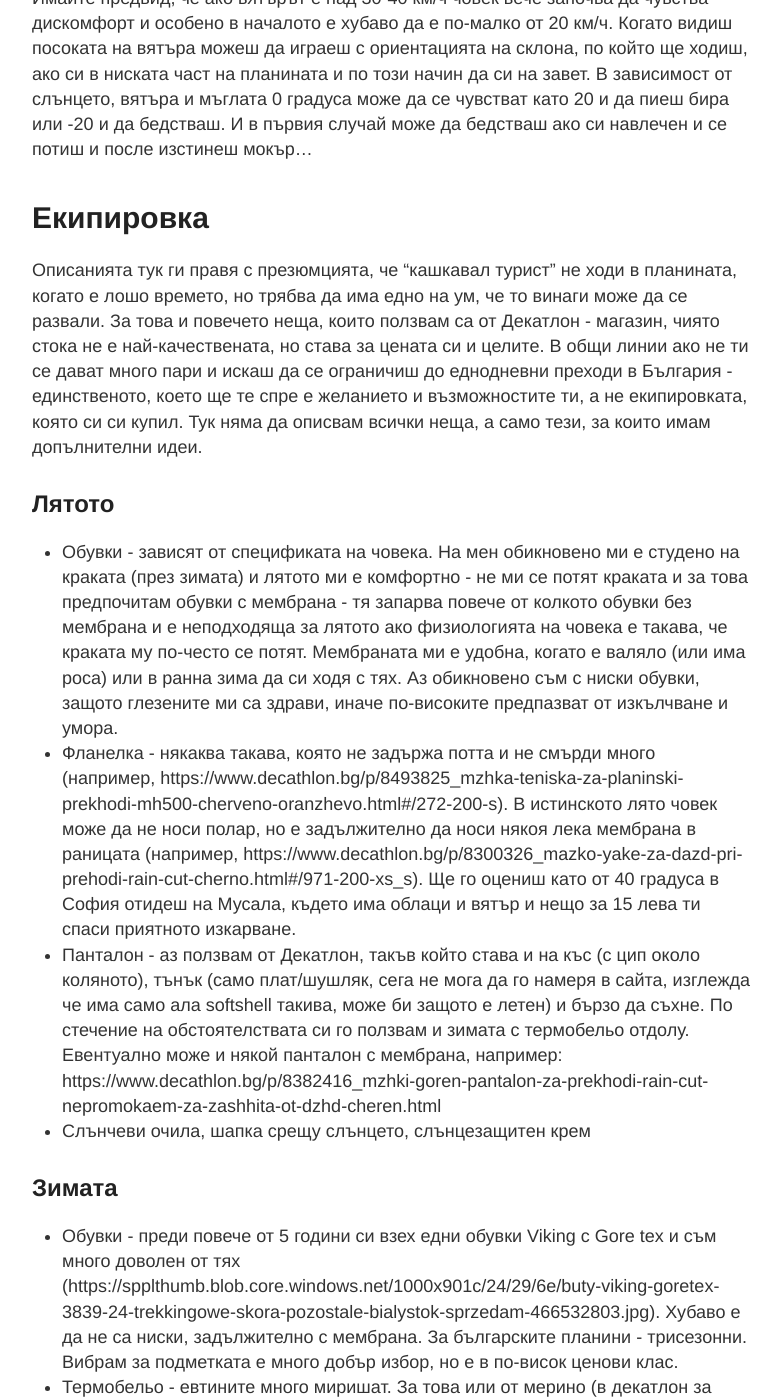
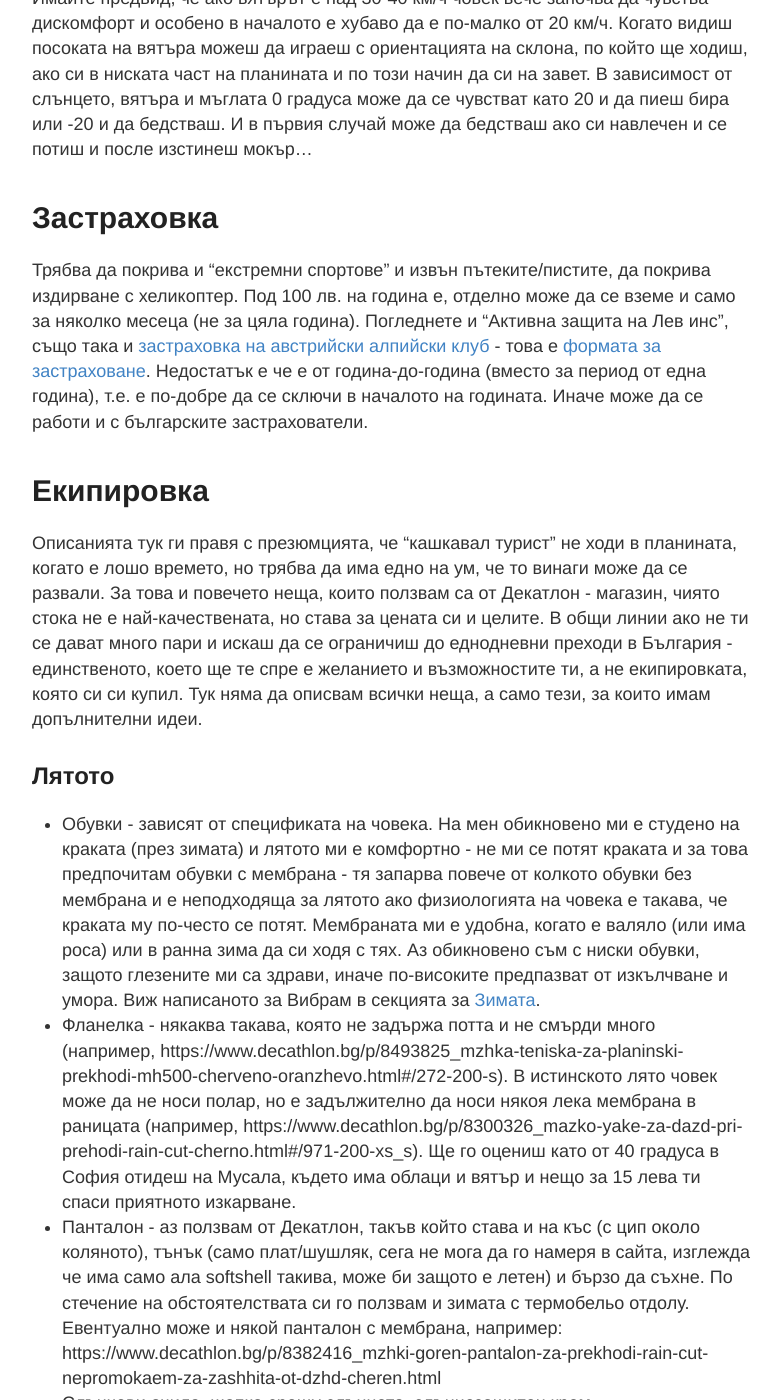
Before and after one commit to ptanov/ptanov.github.io, a Jekyll site: the page built from _posts/2018-02-04-tourism.md, in a window 1280 px wide and 1400 px high, scrolled down 726 px. Shown: the whole window, without its empty margins (248-1029 px from the left). Built offline with Jekyll 4.4.1, drawn with Linux system fonts in a browser that asks for light colours; comment, search, counter and statistics services are not loaded; some of the changed text lies outside the part shown.

Commit message:
Added a new information to the old topics

```diff
--- a/_posts/2018-02-04-tourism.md
+++ b/_posts/2018-02-04-tourism.md
@@ -12,18 +12,21 @@
 # Прогноза за времето
 По мои наблюдения за България най-точният сайт за прогнози е http://meteoblue.com, например прогноза за Черни връх: https://www.meteoblue.com/en/weather/forecast/week/cherni-vrah_bulgaria_732540 . Човек лесно може да се ориентира каква е вероятността прогнозата да се сбъдне, да я гледа по часове, да избере координати където иска да види прогнозата и т.н. Имайте предвид, че ако вятърът е над 30-40 км/ч човек вече започва да чувства дискомфорт и особено в началото е хубаво да е по-малко от 20 км/ч. Когато видиш посоката на вятъра можеш да играеш с ориентацията на склона, по който ще ходиш, ако си в ниската част на планината и по този начин да си на завет. В зависимост от слънцето, вятъра и мъглата 0 градуса може да се чувстват като 20 и да пиеш бира или -20 и да бедстваш. И в първия случай може да бедстваш ако си навлечен и се потиш и после изстинеш мокър...
 
+# Застраховка
+Трябва да покрива и "екстремни спортове" и извън пътеките/пистите, да покрива издирване с хеликоптер. Под 100 лв. на година е, отделно може да се вземе и само за няколко месеца (не за цяла година). Погледнете и "Активна защита на Лев инс", също така и [застраховка на австрийски алпийски клуб](https://www.google.bg/search?q=застраховка+на+австрийски+алпийски+клуб) - това е [формата за застраховане](https://aacuk.org.uk/membership/). Недостатък е че е от година-до-година (вместо за период от една година), т.е. е по-добре да се сключи в началото на годината. Иначе може да се работи и с българските застрахователи.
+
 # Екипировка
 Описанията тук ги правя с презюмцията, че "кашкавал турист" не ходи в планината, когато е лошо времето, но трябва да има едно на ум, че то винаги може да се развали. За това и повечето неща, които ползвам са от Декатлон - магазин, чиято стока не е най-качествената, но става за цената си и целите. В общи линии ако не ти се дават много пари и искаш да се ограничиш до еднодневни преходи в България - единственото, което ще те спре е желанието и възможностите ти, а не екипировката, която си си купил.
 Тук няма да описвам всички неща, а само тези, за които имам допълнителни идеи.
 
 ## Лятото
- - Oбувки - зависят от спецификата на човека. На мен обикновено ми е студено на краката (през зимата) и лятото ми е комфортно - не ми се потят краката и за това предпочитам обувки с мембрана - тя запарва повече от колкото обувки без мембрана и е неподходяща за лятото ако физиологията на човека е такава, че краката му по-често се потят. Мембраната ми е удобна, когато е валяло (или има роса) или в ранна зима да си ходя с тях. Аз обикновено съм с ниски обувки, защото глезените ми са здрави, иначе по-високите предпазват от изкълчване и умора.
+ - Oбувки - зависят от спецификата на човека. На мен обикновено ми е студено на краката (през зимата) и лятото ми е комфортно - не ми се потят краката и за това предпочитам обувки с мембрана - тя запарва повече от колкото обувки без мембрана и е неподходяща за лятото ако физиологията на човека е такава, че краката му по-често се потят. Мембраната ми е удобна, когато е валяло (или има роса) или в ранна зима да си ходя с тях. Аз обикновено съм с ниски обувки, защото глезените ми са здрави, иначе по-високите предпазват от изкълчване и умора. Виж написаното за Вибрам в секцията за [Зимата]({% post_url 2018-02-04-tourism %}#зимата).
  - Фланелка - някаква такава, която не задържа потта и не смърди много (например, https://www.decathlon.bg/p/8493825_mzhka-teniska-za-planinski-prekhodi-mh500-cherveno-oranzhevo.html#/272-200-s). В истинското лято човек може да не носи полар, но е задължително да носи някоя лека мембрана в раницата (например, https://www.decathlon.bg/p/8300326_mazko-yake-za-dazd-pri-prehodi-rain-cut-cherno.html#/971-200-xs_s). Ще го оцениш като от 40 градуса в София отидеш на Мусала, където има облаци и вятър и нещо за 15 лева ти спаси приятното изкарване.
  - Панталон - аз ползвам от Декатлон, такъв който става и на къс (с цип около коляното), тънък (само плат/шушляк, сега не мога да го намеря в сайта, изглежда че има само ала softshell такива, може би защото е летен) и бързо да съхне. По стечение на обстоятелствата си го ползвам и зимата с термобельо отдолу. Евентуално може и някой панталон с мембрана, например: https://www.decathlon.bg/p/8382416_mzhki-goren-pantalon-za-prekhodi-rain-cut-nepromokaem-za-zashhita-ot-dzhd-cheren.html
  - Слънчеви очила, шапка срещу слънцето, слънцезащитен крем
 
 ## Зимата
- - Обувки - преди повече от 5 години си взех едни обувки Viking с Gore tex и съм много доволен от тях (https://spplthumb.blob.core.windows.net/1000x901c/24/29/6e/buty-viking-goretex-3839-24-trekkingowe-skora-pozostale-bialystok-sprzedam-466532803.jpg). Хубаво е да не са ниски, задължително с мембрана. За българските планини - трисезонни. Вибрам за подметката е много добър избор, но е в по-висок ценови клас.
+ - Обувки - преди повече от 5 години си взех едни обувки Viking с Gore tex и съм много доволен от тях (https://spplthumb.blob.core.windows.net/1000x901c/24/29/6e/buty-viking-goretex-3839-24-trekkingowe-skora-pozostale-bialystok-sprzedam-466532803.jpg). Хубаво е да не са ниски, задължително с мембрана. За българските планини - трисезонни. Вибрам за подметката е много добър избор, но е в по-висок ценови клас ([повече информация](http://blog.polezen.bg/2015/02/vibram.html)). Чувал съм хора да се оплакват от това, че се хлъзга на мокро, но предполагам е защото има различни типове Вибрам - за различни условия, а те са били с неподходящ тип.
  - Термобельо - евтините много миришат. За това или от мерино (в декатлон за 50тина лева - https://www.decathlon.bg/p/8316087_klin-techwool-100-cheren.html?search_query=merino&results=16#/272-200-s, https://www.decathlon.bg/p/8316088_teniska-techwool-100-warm-zip-cherna.html?search_query=merino&results=16#/272-200-s, https://www.decathlon.bg/p/8397109_mzhka-bluza-s-dlgi-rkavi-techwool-190-za-treking-s-cip-oranzheva.html#/272-200-s) или по хубава марка - craft, brille.
  - Софтшел - една хубава статия по темата [какво е softshell](https://mountaintalkblog.wordpress.com/2016/02/14/%D0%BA%D0%B0%D0%BA%D0%B2%D0%BE-%D0%B5-softshell/
 ). Не съм си взел, защото не ми се дават пари, а в моя случай става и без него.
@@ -44,7 +47,7 @@
 Почнете с някой лек и приятен маршрут, по възможност равен - от 30 минути до 2 часа (в зависимост от нивото) - идеята е да ти остане доброто чувство, а не да се тотализираш и да не искаш да погледнеш планината пак... Освободете си целия ден за да не бързате и след това да можете да пийнете нещо и да си почивате, а не да знаеш, че имаш работа за вършене и да си изморен и да не я свършиш.
 Добър маршрут е до връх Камен дел - https://www.komoot.com/tour/18516422, до Боянски водопад - горна част (https://www.komoot.com/tour/25022315 ) и малко по-дълги Черната скала (https://www.komoot.com/tour/24478116 ), Половрак - с малко повече изкачване (https://www.komoot.com/tour/25301970) и чак тогава по-стръмен маршрут (като до Черни връх) - https://www.komoot.com/tour/20074450 .
 
-Добра идея е да сте с някой, който знае маршрута. Инсталирайте си карта на телефона (или ползвайте GPS устройство), заредете си батерията. За iOS и Андроид има много приятно приложение за карти - [MAPS.me](https://maps.me/download/) (освен [komoot]({% post_url 2018-02-03-routes %}#komoot)), за Андроид има друго приложение с много функционалност, но дървен интерфейс - [oruxmaps](http://www.oruxmaps.com/cs/en/more/downloads) (някой път бих писал по-подробно за него и функционалността му, например как без Интернет да имаш Google satellite images).
+Добра идея е да сте с някой, който знае маршрута. Инсталирайте си карта на телефона (или ползвайте GPS устройство), заредете си батерията. В предишния пост пише как да инсталирате карта на телефона си: [как да инсталирате карта на телефона си]({% post_url 2018-02-03-gps-software %}#карти-за-телефон-iphoneandroid)
 
 # Външни връзки
  - [Кампания: Въведение в Планинарството](https://mountaintalkblog.wordpress.com/2016/07/02/%D0%BA%D0%B0%D0%BC%D0%BF%D0%B0%D0%BD%D0%B8%D1%8F-%D0%B2%D1%8A%D0%B2%D0%B5%D0%B4%D0%B5%D0%BD%D0%B8%D0%B5-%D0%B2-%D0%BF%D0%BB%D0%B0%D0%BD%D0%B8%D0%BD%D0%B0%D1%80%D1%81%D1%82%D0%B2%D0%BE%D1%82%D0%BE/)
```
Also changed, not shown: _posts/2018-02-03-gps-software.md (+3 -0 lines), _posts/2018-02-11-ski-alpine-touring.md (+11 -8 lines).
